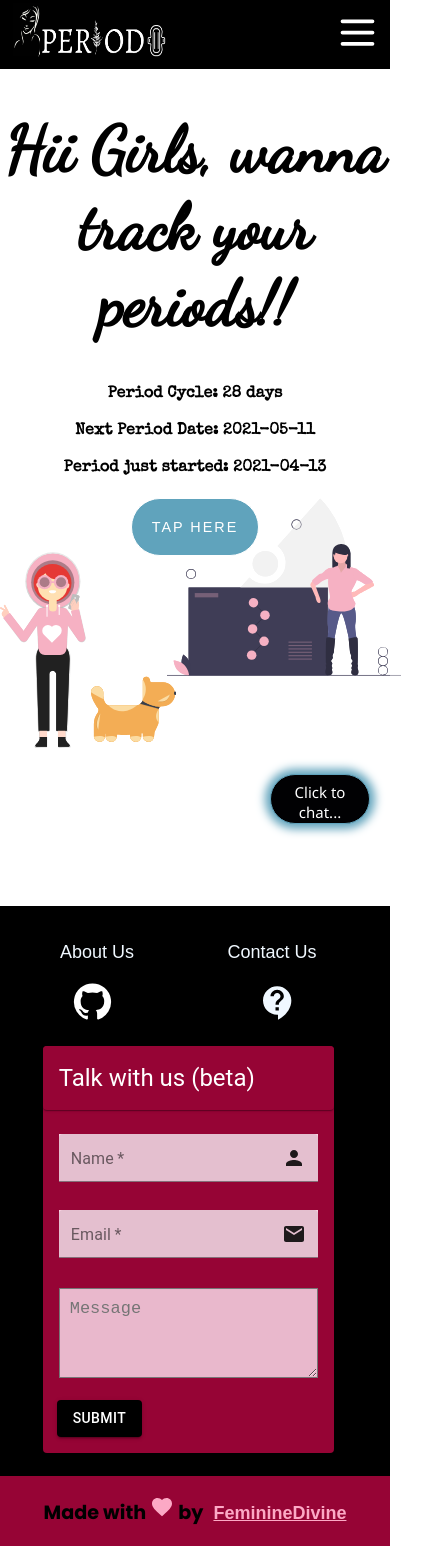
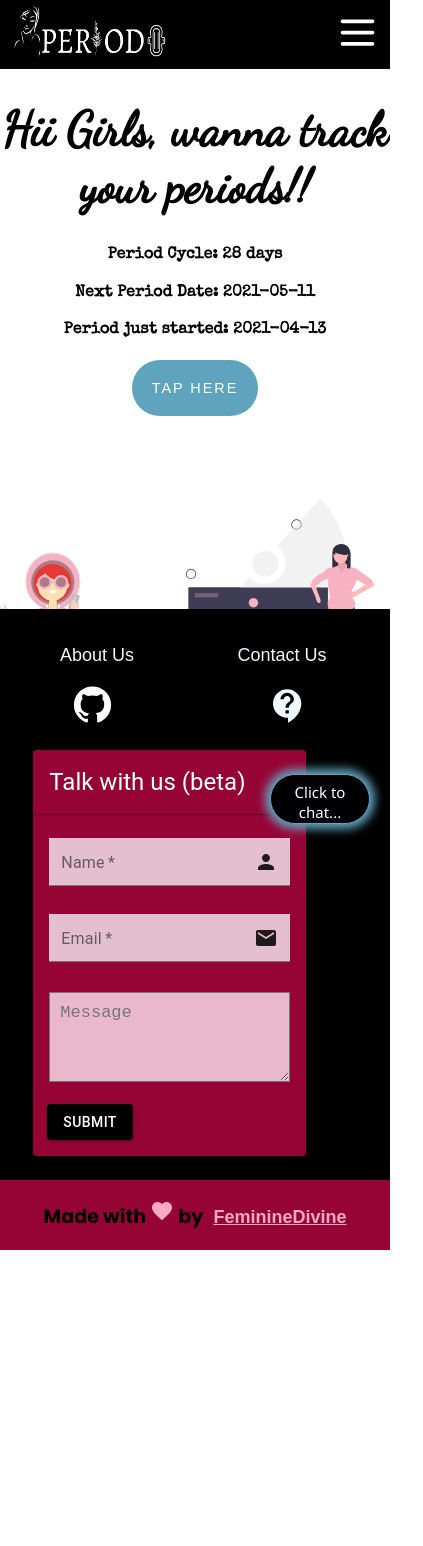
Before and after one commit to Feminine-Divine/periodo, a Next.js app in the folder periodo/: page / in a window 390 px wide. Shown: the whole page, 423 px wide, since content can reach past the window. After the commit the page ends 1250 px from the top, so only its background shows below. Built offline with nearby package versions, Linux system fonts and the light colour scheme; no server answers; a web font is replaced by a local one.

Commit message:
Added responsivness to the website (#218)

```diff
--- a/periodo/components/Footer/Footer.module.css
+++ b/periodo/components/Footer/Footer.module.css
@@ -5,6 +5,9 @@
   padding: 20px;
   color: aliceblue;
   display: block;
+  width: 100vw;
+  margin-right: 0;
+  padding-right: 0;
 }
 .one {
   float: left;
@@ -47,7 +50,7 @@
   background: "#960435";
 }
 
-.contactCard {
+ .contactCard {
   background-color: "#960435";
   color: "white";
 }
@@ -75,6 +78,9 @@
 @media (max-width: 480px) {
   .contactus {
     margin: 1% -19%;
-    margin-right: -53px;
+    margin-right: 0;
+  }
+  .footer{
+    margin-top: 12em;
   }
 }
--- a/periodo/components/calender/calender.js
+++ b/periodo/components/calender/calender.js
@@ -41,8 +41,8 @@ export default class Example extends React.Component {
     const { from, to } = this.state;
     const modifiers = { start: from, end: to };
     return (
-      <div className={style.RangeExample}>
-      <Container maxWidth="md" className={style.container}>
+      <div className={style.RangeExample} className={style.container}>
+      <Container maxWidth="md">
         <p>
           {!from && !to && 'Please select the first flow day.'}
           {from && !to && 'Please select the expected end day.'}
--- a/periodo/components/calender/calender.module.css
+++ b/periodo/components/calender/calender.module.css
@@ -38,7 +38,8 @@
     border-radius: 30px;
     padding: 30px;
     opacity: 0.9;
-
+    margin:0 auto;
+    width:50%;
 
 }
 .Agreebtn{
@@ -85,3 +86,10 @@
     box-shadow: inset 0 0 0 50px #D80286;
     color: black;
   }
+
+  @media (max-width:400px) {
+    .container{
+      width: 85%;
+      padding:2rem 0;
+    }
+  }
--- a/periodo/components/started.js
+++ b/periodo/components/started.js
@@ -31,7 +31,7 @@ const Start = () => {
 
     return (
         <>
-            <div>
+            <div className={styles.container}>
                 <h1 className={styles.title}>Hii Girls, wanna track your periods!!</h1>
                 <h4 className={styles.heading}>Period Cycle: 28 days</h4>
                 <h4 className={styles.heading}>Next Period Date: {getnextDate('-')}</h4>
--- a/periodo/components/started.module.css
+++ b/periodo/components/started.module.css
@@ -121,3 +121,11 @@
 	opacity:1;
 	width: 120%;
 }
+
+/* responsive css */
+
+@media (max-width:400px) {
+    .title{
+        font-size: 3em;
+    }
+}
--- a/periodo/styles/globals.css
+++ b/periodo/styles/globals.css
@@ -35,7 +35,9 @@ a {
 .bot {
   bottom: 0;
   right : 0;
+  position: fixed;
    position: fixed;
+  position: fixed;
   margin-left: 90%;
   margin-top: 14%;
 
@@ -58,10 +60,12 @@ background-image: linear-gradient(315deg, #fc5296 0%, #f67062 74%);
 }
 
 
-@media only screen and (max-width: 372px) {
+@media  (max-width: 400px) {
   html {
-    width: 150vw;
+    width: 100vw;
     height: 100vh;
     border-bottom: none;
+    overflow-x: hidden;
   }
+
 }
```
